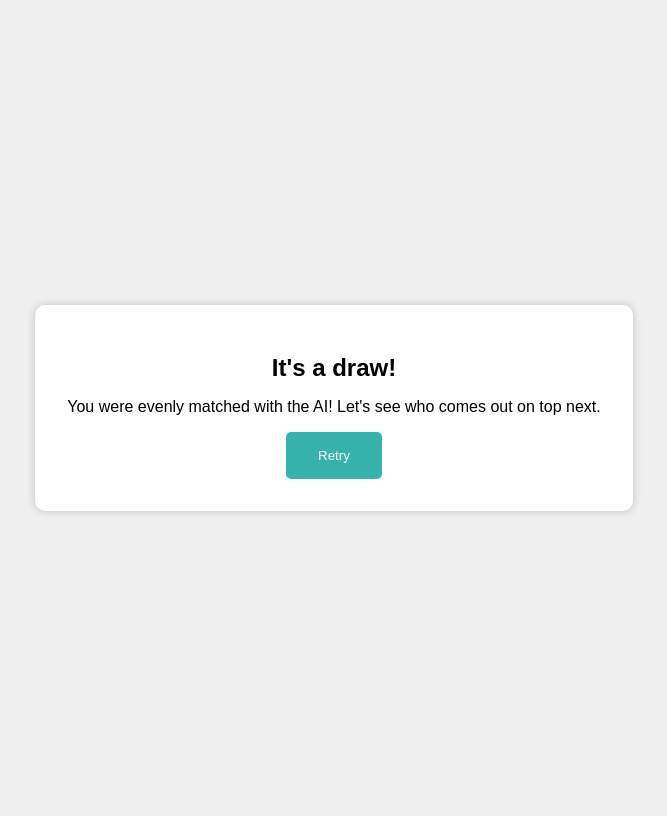
After one commit to zainab-frfr/Unbeatable-TicTacToe, a Flask app: page /draw in a window 1280 px wide. The commit adds this page. Shown: the whole page, without its empty margins (306-973 px from the left). Run offline with Flask 3, Linux system fonts and the light colour scheme.

Commit message:
A less lamer WebApp

```diff
--- a/app.py
+++ b/app.py
@@ -1,4 +1,4 @@
-from flask import Flask, render_template, request, jsonify
+from flask import Flask, render_template, request, jsonify,  redirect, url_for
 from game_logic import *
 
 app = Flask(__name__)
@@ -14,13 +14,33 @@ def move():
     board = request.json['board']
     # Make the AI move using minimax algorithm
     ai_move = minimax(board)
-    # Update the board
-    board[ai_move] = 'O'
-    # Check if the game is over
-    game_over = checkGameEnd('O', board)
-    # Return the updated board and game over status
-    return jsonify({'board': board, 'game_over': game_over})
+    if ai_move is None:
+       return render_template("draw.html")
+    else:
+        # Update the board
+        board[ai_move] = 'O'
 
+        # Check if the game is over
+        game_over = checkGameEnd('O', board)
+        # Return the updated board and game over status
+        return jsonify({'board': board, 'game_over': game_over})
+
+
+@app.route('/ai_winner', methods =["GET"])
+def ai_winner():
+    return render_template("ai_winner.html")
+
+@app.route('/user_winner')
+def user_winner():
+    return render_template("user_winner.html")
+
+# @app.route('/index', methods = ["GET"])
+# def index():
+#     return render_template("index.html")
+
+@app.route('/draw', methods = ["GET"])
+def draw():
+    return render_template("draw.html")
 
 if __name__ == '__main__':
    # Run the app server on localhost:4449
--- /dev/null
+++ b/templates/draw.html
@@ -0,0 +1,47 @@
+<!DOCTYPE html>
+<html lang="en">
+<head>
+    <meta charset="UTF-8">
+    <meta name="viewport" content="width=device-width, initial-scale=1.0">
+    <title>Draw!</title>
+    <style>
+        body {
+            font-family: sans-serif;
+            display: flex;
+            justify-content: center;
+            align-items: center;
+            min-height: 100vh;
+            background-color: #f0f0f0;
+        }
+
+        .message-box {
+            background-color: #fff;
+            padding: 2rem;
+            border-radius: 10px;
+            text-align: center;
+            box-shadow: 0 0 10px rgba(0, 0, 0, 0.2);
+        }
+
+        h1 {
+            margin-bottom: 1rem;
+            font-size: 1.5rem;
+        }
+
+        button {
+            padding: 1rem 2rem;
+            background-color: #38b2ac;
+            color: #fff;
+            border: none;
+            border-radius: 5px;
+            cursor: pointer;
+        }
+    </style>
+</head>
+<body>
+    <div class="message-box">
+        <h1>It's a draw!</h1>
+        <p>You were evenly matched with the AI! Let's see who comes out on top next.</p>
+        <button onclick="window.location.href='/'" >Retry</button>
+    </div>
+</body>
+</html>
```
Also changed, not shown: templates/ai_winner.html (added, +47 -0 lines), templates/index.html (+32 -13 lines), templates/user_winner.html (added).
